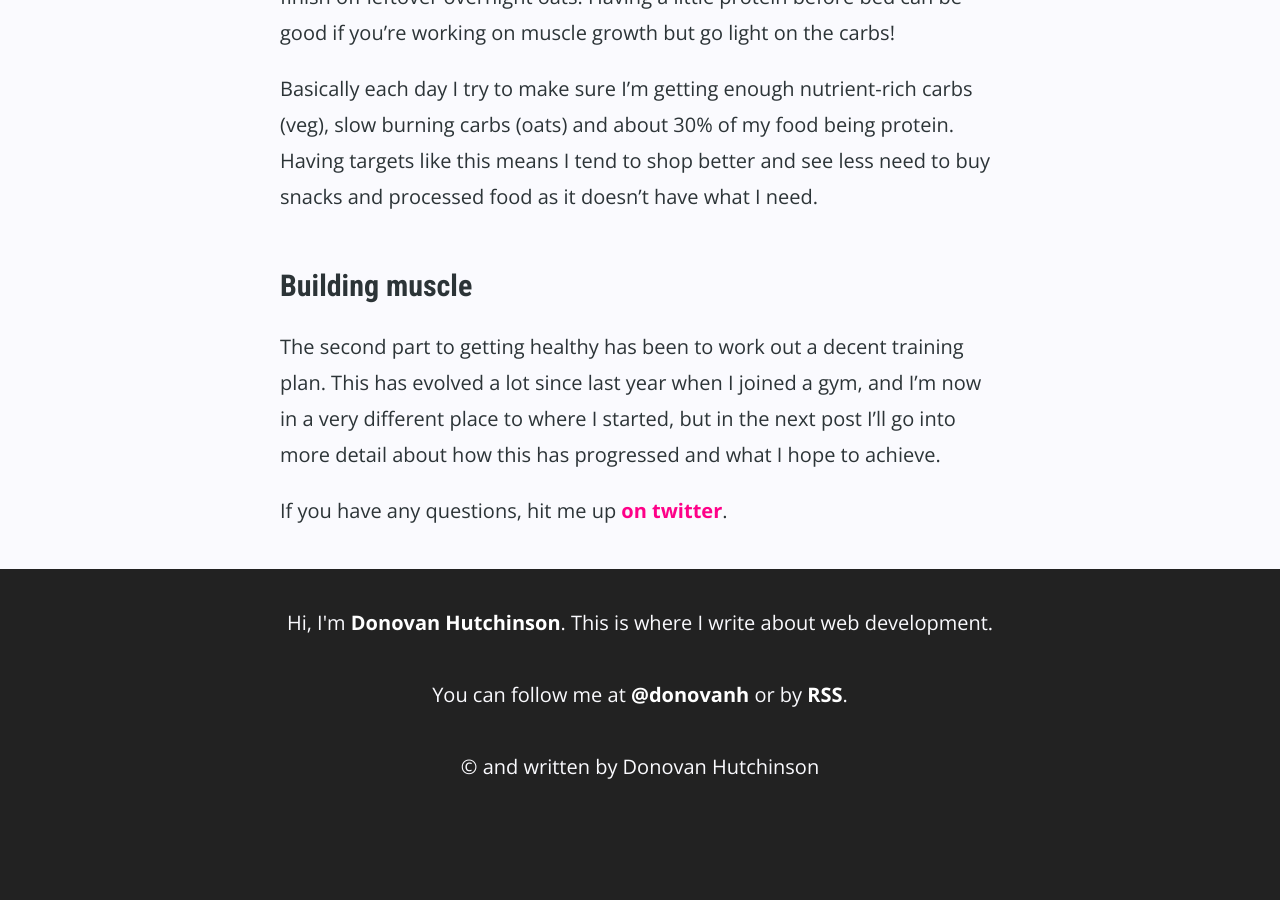
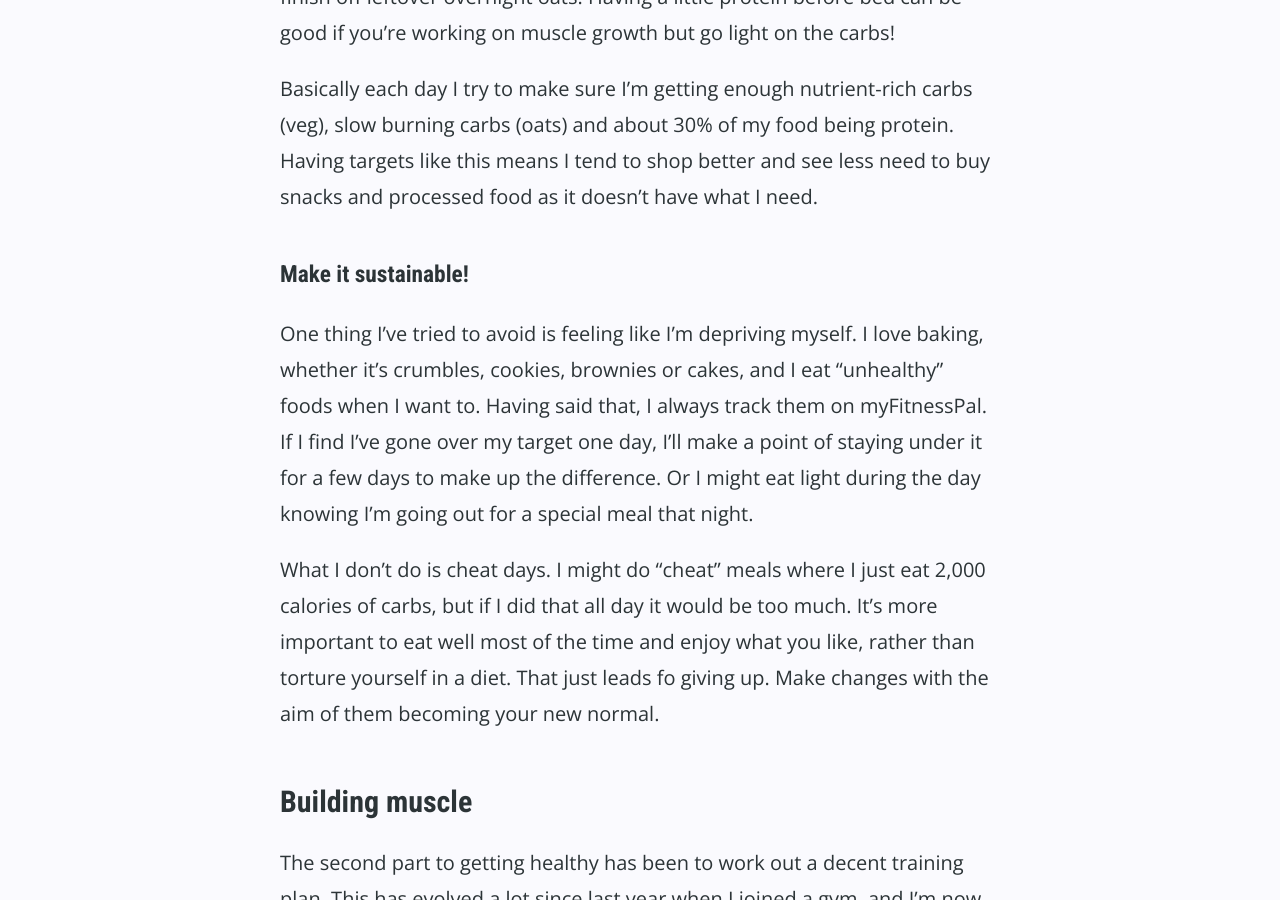
Before and after one commit to donovanh/donovanh.github.com, a Jekyll site: the page built from _posts/2017-07-27-eating-better.markdown, in a window 1280 px wide and 900 px high, scrolled down 3881 px. Built offline with Jekyll 4.4.1, drawn with Linux system fonts in a browser that asks for light colours; nearby versions of some CDN libraries; before the commit the page ends 4706 px from its top, so only the background shows below that.

Commit message:
Adding article again

```diff
--- a/_posts/2017-07-27-eating-better.markdown
+++ b/_posts/2017-07-27-eating-better.markdown
@@ -62,6 +62,12 @@ Most evenings I try to avoid grazing too much (drink water!) but I'd often have
 
 Basically each day I try to make sure I'm getting enough nutrient-rich carbs (veg), slow burning carbs (oats) and about 30% of my food being protein. Having targets like this means I tend to shop better and see less need to buy snacks and processed food as it doesn't have what I need.
 
+### Make it sustainable!
+
+One thing I've tried to avoid is feeling like I'm depriving myself. I love baking, whether it's crumbles, cookies, brownies or cakes, and I eat "unhealthy" foods when I want to. Having said that, I always track them on myFitnessPal. If I find I've gone over my target one day, I'll make a point of staying under it for a few days to make up the difference. Or I might eat light during the day knowing I'm going out for a special meal that night.
+
+What I don't do is cheat days. I might do "cheat" meals where I just eat 2,000 calories of carbs, but if I did that all day it would be too much. It's more important to eat well most of the time and enjoy what you like, rather than torture yourself in a diet. That just leads fo giving up. Make changes with the aim of them becoming your new normal.
+
 ## Building muscle
 
 The second part to getting healthy has been to work out a decent training plan. This has evolved a lot since last year when I joined a gym, and I'm now in a very different place to where I started, but in the next post I'll go into more detail about how this has progressed and what I hope to achieve.
```
